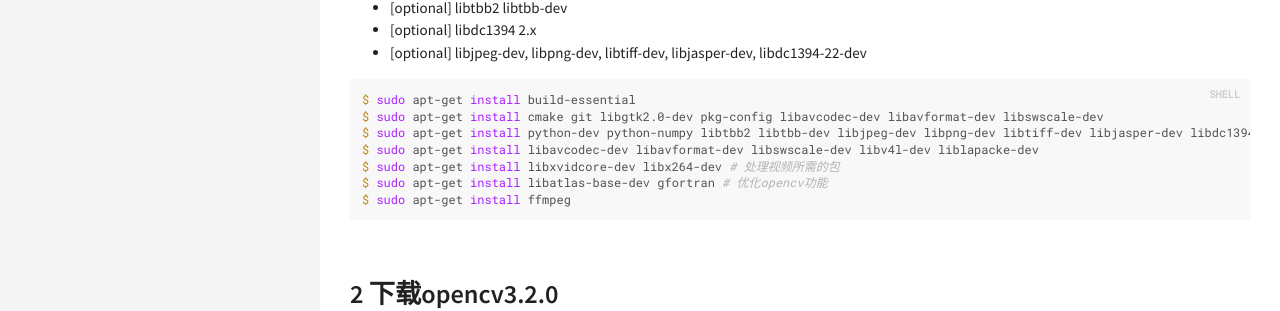
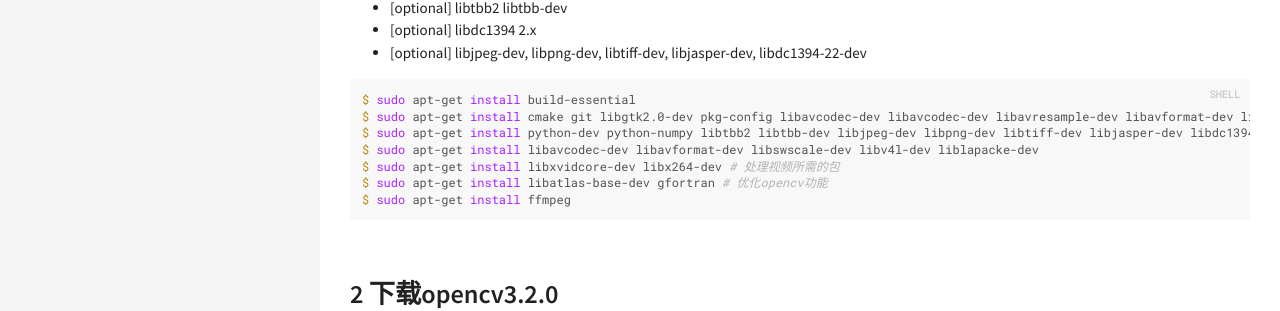
Before and after one commit to WangJianRepo/WangJianRepo.github.io, a Jekyll site: the page built from _posts/2017-10-25-Ubuntu16.04-Install-OpenCV320.md, in a window 1280 px wide. Shown: the part 641-952 px from the top of the page. Built offline with Jekyll 4.4.1, drawn with Linux system fonts in a browser that asks for light colours; comment, search, counter and statistics services are not loaded.

Commit message:
Add avresample
Add avresample

```diff
--- a/_posts/2017-10-25-Ubuntu16.04-Install-OpenCV320.md
+++ b/_posts/2017-10-25-Ubuntu16.04-Install-OpenCV320.md
@@ -23,7 +23,7 @@ comments: true
 
 {% highlight shell %}
 $ sudo apt-get install build-essential
-$ sudo apt-get install cmake git libgtk2.0-dev pkg-config libavcodec-dev libavformat-dev libswscale-dev
+$ sudo apt-get install cmake git libgtk2.0-dev pkg-config libavcodec-dev libavcodec-dev libavresample-dev libavformat-dev libswscale-dev
 $ sudo apt-get install python-dev python-numpy libtbb2 libtbb-dev libjpeg-dev libpng-dev libtiff-dev libjasper-dev libdc1394-22-dev # 处理图像所需的包
 $ sudo apt-get install libavcodec-dev libavformat-dev libswscale-dev libv4l-dev liblapacke-dev
 $ sudo apt-get install libxvidcore-dev libx264-dev # 处理视频所需的包
```
